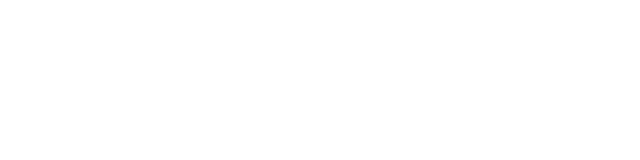
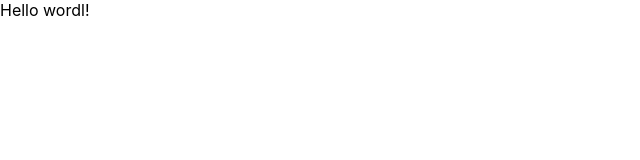
Before and after one commit to Yacarreon93/training-react-16-features, a React (Create React App) app: page / in a window 1280 px wide. Shown: the top 160 px of the page, without its empty margins (0-640 px from the left). Built offline with nearby package versions, Linux system fonts and the light colour scheme.

Commit message:
[LS5] Add custom attributes to DOM element

```diff
--- a/src/App.js
+++ b/src/App.js
@@ -1,10 +1,21 @@
 import React from 'react';
 import './App.css';
 
+/*
+  Doc: https://es.reactjs.org/blog/2017/09/08/dom-attributes-in-react-16.html
+
+  In the past React used to ignore unknown DOM attributes. If you wrote JSX with
+  an attribute that React doesn’t recognize, React would just skip it.
+*/
+
 function App() {
   return (
-    <div className="App">
-
+    <div
+      // Open the browser inspector to see the attrs.
+      my-attribute-1="foo"
+      my-attribute-2="var"
+    >
+      Hello wordl!
     </div>
   );
 }
```
